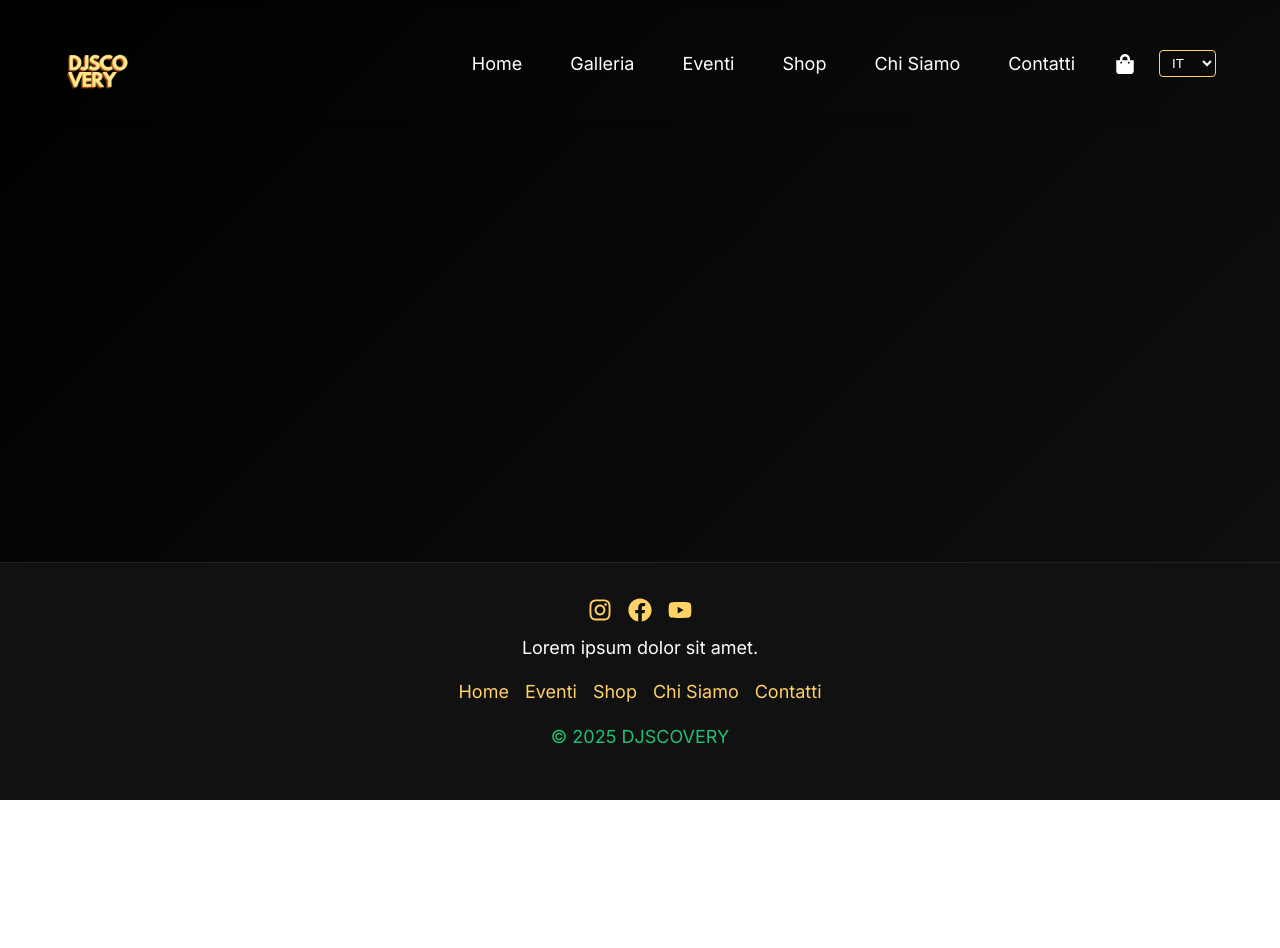
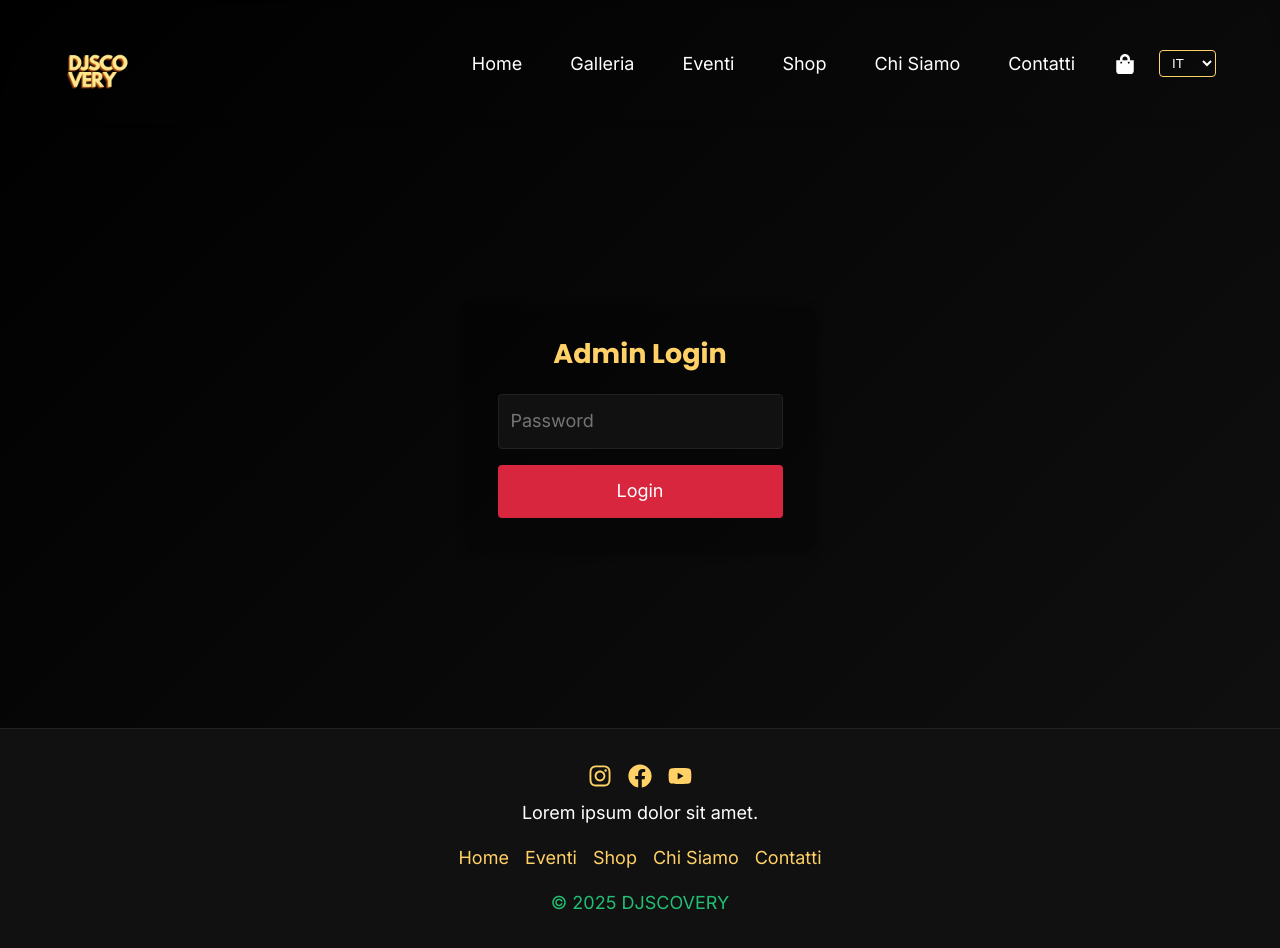
Before and after one commit to DanieleGelsomino/djscovery, a React (Vite) app: page /admin in a window 1280 px wide. Shown: the top 948 px of the page. Before the commit the page ends 800 px from the top, so only its background shows below. Built offline with nearby package versions, Linux system fonts and the light colour scheme.

Commit message:
Add admin panel with bookings and event creation

```diff
--- a/src/App.jsx
+++ b/src/App.jsx
@@ -12,6 +12,8 @@ import ChiSiamoSection from './components/ChiSiamoSection';
 import ContattiSection from './components/ContattiSection';
 import Footer from './components/Footer';
 import TicketBookingForm from './components/TicketBookingForm';
+import AdminLogin from './components/AdminLogin';
+import AdminPanel from './components/AdminPanel';
 
 const Main = styled.main`
   flex: 1;
@@ -35,6 +37,8 @@ const App = () => {
             <Route path="/chi-siamo" element={<ChiSiamoSection />} />
             <Route path="/contatti" element={<ContattiSection />} />
             <Route path="/prenota" element={<TicketBookingForm />} />
+            <Route path="/admin" element={<AdminLogin />} />
+            <Route path="/admin/panel" element={<AdminPanel />} />
           </Routes>
         </AnimatePresence>
       </Main>
--- a/src/api.js
+++ b/src/api.js
@@ -13,3 +13,19 @@ export const sendBooking = async (data) => {
   if (!res.ok) throw new Error('Failed to save booking');
   return res.json();
 };
+
+export const fetchBookings = async () => {
+  const res = await fetch('/api/bookings');
+  if (!res.ok) throw new Error('Failed to load bookings');
+  return res.json();
+};
+
+export const createEvent = async (data) => {
+  const res = await fetch('/api/events', {
+    method: 'POST',
+    headers: { 'Content-Type': 'application/json' },
+    body: JSON.stringify(data),
+  });
+  if (!res.ok) throw new Error('Failed to create event');
+  return res.json();
+};
--- /dev/null
+++ b/src/components/AdminLogin.jsx
@@ -0,0 +1,70 @@
+import React, { useState } from 'react';
+import styled from 'styled-components';
+import { useNavigate } from 'react-router-dom';
+
+const Wrapper = styled.section`
+  text-align: center;
+  min-height: calc(100vh - 200px);
+  display: flex;
+  align-items: center;
+  justify-content: center;
+`;
+
+const Form = styled.form`
+  display: flex;
+  flex-direction: column;
+  gap: 1rem;
+  background-color: rgba(0,0,0,0.3);
+  padding: 2rem;
+  border-radius: 8px;
+  box-shadow: 0 2px 8px rgba(0,0,0,0.4);
+`;
+
+const Input = styled.input`
+  padding: 0.75rem;
+  border: 1px solid var(--gray);
+  border-radius: 4px;
+  background-color: #111;
+  color: var(--white);
+`;
+
+const Button = styled.button`
+  padding: 0.75rem;
+  background-color: var(--red);
+  color: var(--white);
+`;
+
+const AdminLogin = () => {
+  const [password, setPassword] = useState('');
+  const [error, setError] = useState('');
+  const navigate = useNavigate();
+
+  const handleSubmit = (e) => {
+    e.preventDefault();
+    const expected = import.meta.env.VITE_ADMIN_PASSWORD || 'admin';
+    if (password === expected) {
+      localStorage.setItem('isAdmin', 'true');
+      navigate('/admin/panel');
+    } else {
+      setError('Password errata');
+    }
+  };
+
+  return (
+    <Wrapper>
+      <Form onSubmit={handleSubmit}>
+        <h2>Admin Login</h2>
+        <Input
+          type="password"
+          placeholder="Password"
+          value={password}
+          onChange={(e) => setPassword(e.target.value)}
+        />
+        <Button type="submit">Login</Button>
+        {error && <p>{error}</p>}
+      </Form>
+    </Wrapper>
+  );
+};
+
+export default AdminLogin;
--- /dev/null
+++ b/src/components/AdminPanel.jsx
@@ -0,0 +1,123 @@
+import React, { useEffect, useState } from 'react';
+import styled from 'styled-components';
+import { useNavigate } from 'react-router-dom';
+import { fetchBookings, createEvent } from '../api';
+
+const Wrapper = styled.section`
+  text-align: center;
+  padding: 2rem 0;
+`;
+
+const Table = styled.table`
+  width: 100%;
+  border-collapse: collapse;
+  margin-bottom: 2rem;
+  th, td {
+    padding: 0.5rem;
+    border: 1px solid var(--gray);
+  }
+`;
+
+const Form = styled.form`
+  display: flex;
+  flex-direction: column;
+  gap: 1rem;
+  max-width: 400px;
+  margin: 0 auto;
+`;
+
+const Input = styled.input`
+  padding: 0.75rem;
+  border: 1px solid var(--gray);
+  border-radius: 4px;
+  background-color: #111;
+  color: var(--white);
+`;
+
+const Button = styled.button`
+  padding: 0.75rem;
+  background-color: var(--red);
+  color: var(--white);
+`;
+
+const AdminPanel = () => {
+  const [bookings, setBookings] = useState([]);
+  const [formData, setFormData] = useState({
+    date: '',
+    place: '',
+    time: '',
+    price: '',
+    image: '',
+    description: '',
+  });
+  const [message, setMessage] = useState('');
+  const navigate = useNavigate();
+
+  useEffect(() => {
+    if (localStorage.getItem('isAdmin') !== 'true') {
+      navigate('/admin');
+      return;
+    }
+    fetchBookings().then(setBookings).catch(() => {});
+  }, [navigate]);
+
+  const handleChange = (e) => {
+    setFormData({ ...formData, [e.target.name]: e.target.value });
+  };
+
+  const handleSubmit = async (e) => {
+    e.preventDefault();
+    try {
+      await createEvent(formData);
+      setMessage('Evento creato');
+      setFormData({ date: '', place: '', time: '', price: '', image: '', description: '' });
+    } catch (err) {
+      setMessage('Errore');
+    }
+  };
+
+  return (
+    <Wrapper>
+      <div className="container">
+        <h2>Admin Panel</h2>
+        <h3>Prenotazioni</h3>
+        <Table>
+          <thead>
+            <tr>
+              <th>Nome</th>
+              <th>Cognome</th>
+              <th>Email</th>
+              <th>Telefono</th>
+              <th>Biglietti</th>
+            </tr>
+          </thead>
+          <tbody>
+            {bookings.map((b) => (
+              <tr key={b.id}>
+                <td>{b.nome}</td>
+                <td>{b.cognome}</td>
+                <td>{b.email}</td>
+                <td>{b.telefono}</td>
+                <td>{b.quantity || 1}</td>
+              </tr>
+            ))}
+          </tbody>
+        </Table>
+
+        <h3>Crea Evento</h3>
+        <Form onSubmit={handleSubmit}>
+          <Input name="date" placeholder="Data" value={formData.date} onChange={handleChange} />
+          <Input name="place" placeholder="Luogo" value={formData.place} onChange={handleChange} />
+          <Input name="time" placeholder="Orario" value={formData.time} onChange={handleChange} />
+          <Input name="price" placeholder="Prezzo" value={formData.price} onChange={handleChange} />
+          <Input name="image" placeholder="URL immagine" value={formData.image} onChange={handleChange} />
+          <Input name="description" placeholder="Descrizione" value={formData.description} onChange={handleChange} />
+          <Button type="submit">Crea</Button>
+        </Form>
+        {message && <p>{message}</p>}
+      </div>
+    </Wrapper>
+  );
+};
+
+export default AdminPanel;
```
Also changed, not shown: 2 other files (tests, documents, lock files or other folders).
